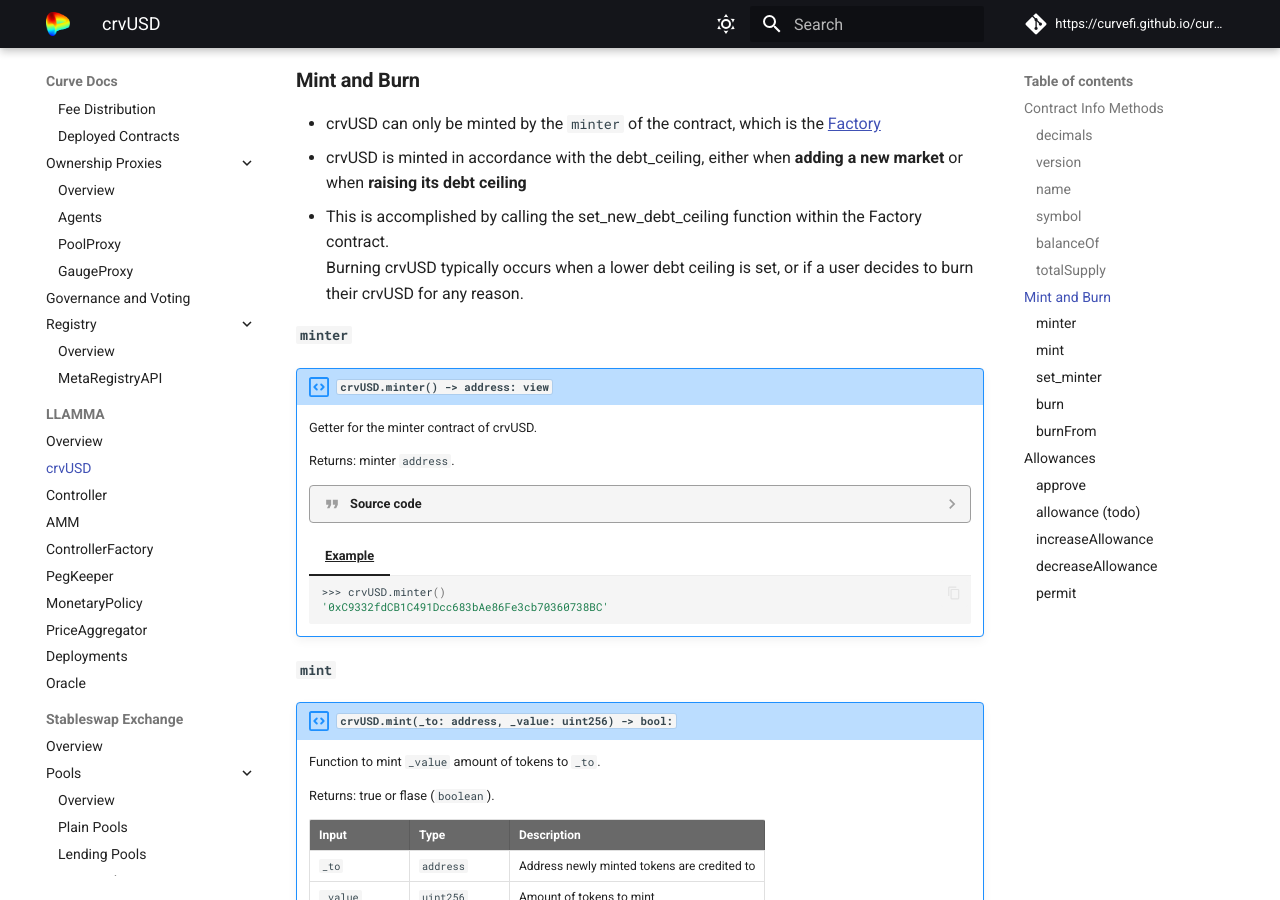
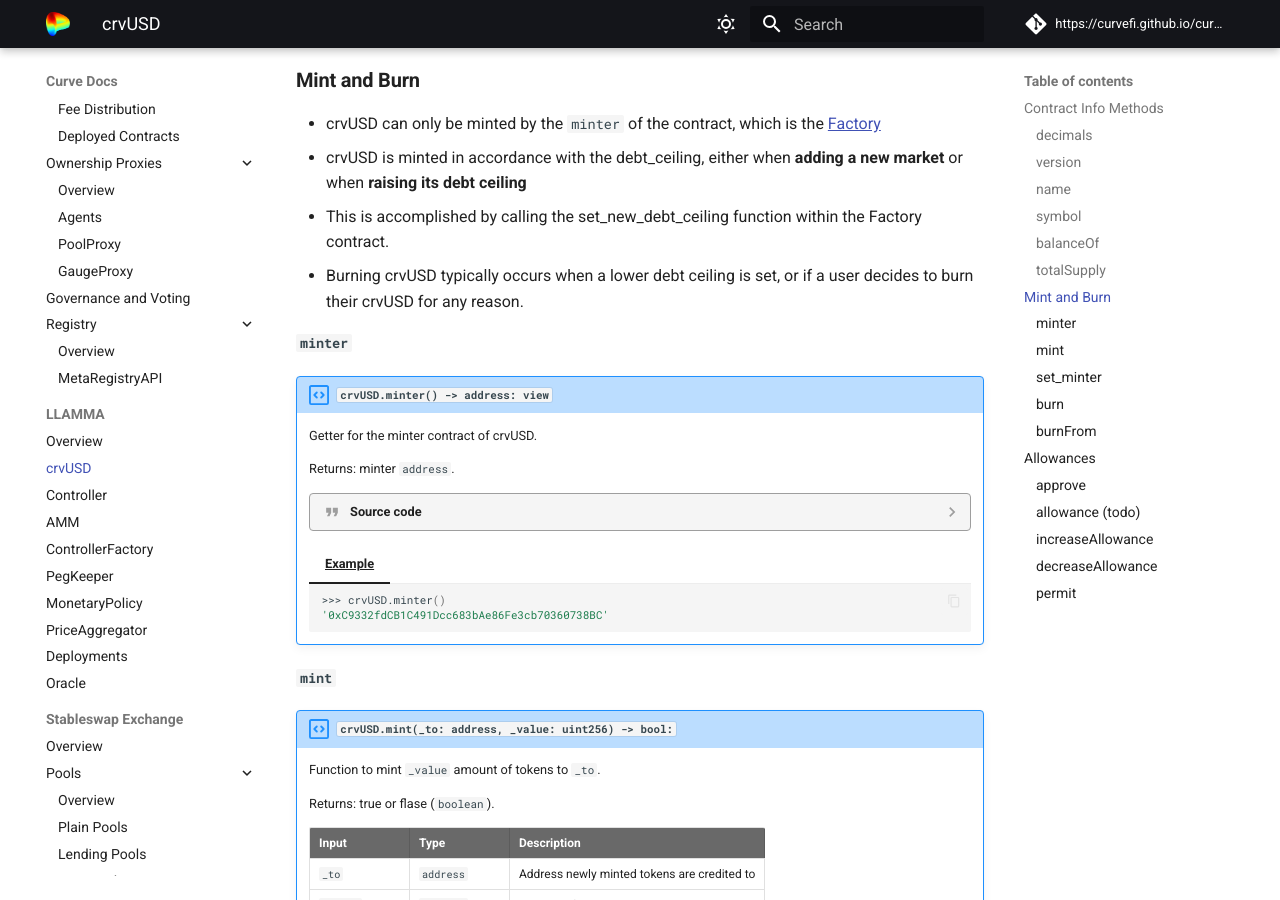
Before and after one commit to CurveDocs/curve-docs, an MkDocs documentation site: the page built from docs/LLAMMA/crvUSD.md, in a window 1280 px wide and 900 px high, scrolled down 2576 px. Built offline with MkDocs 1.6.1 and Material for MkDocs 9.7.7, drawn with Linux system fonts in a browser that asks for light colours.

```diff
--- a/docs/LLAMMA/crvUSD.md
+++ b/docs/LLAMMA/crvUSD.md
@@ -184,7 +184,7 @@
 - crvUSD can only be minted by the `minter` of the contract, which is the [Factory](/curve-docs/docs/LLAMMA/factory.md)
 - crvUSD is minted in accordance with the debt_ceiling, either when **adding a new market** or when **raising its debt ceiling**
 - This is accomplished by calling the set_new_debt_ceiling function within the Factory contract.
-Burning crvUSD typically occurs when a lower debt ceiling is set, or if a user decides to burn their crvUSD for any reason.
+- Burning crvUSD typically occurs when a lower debt ceiling is set, or if a user decides to burn their crvUSD for any reason.
 
 
 ### `minter`
```
